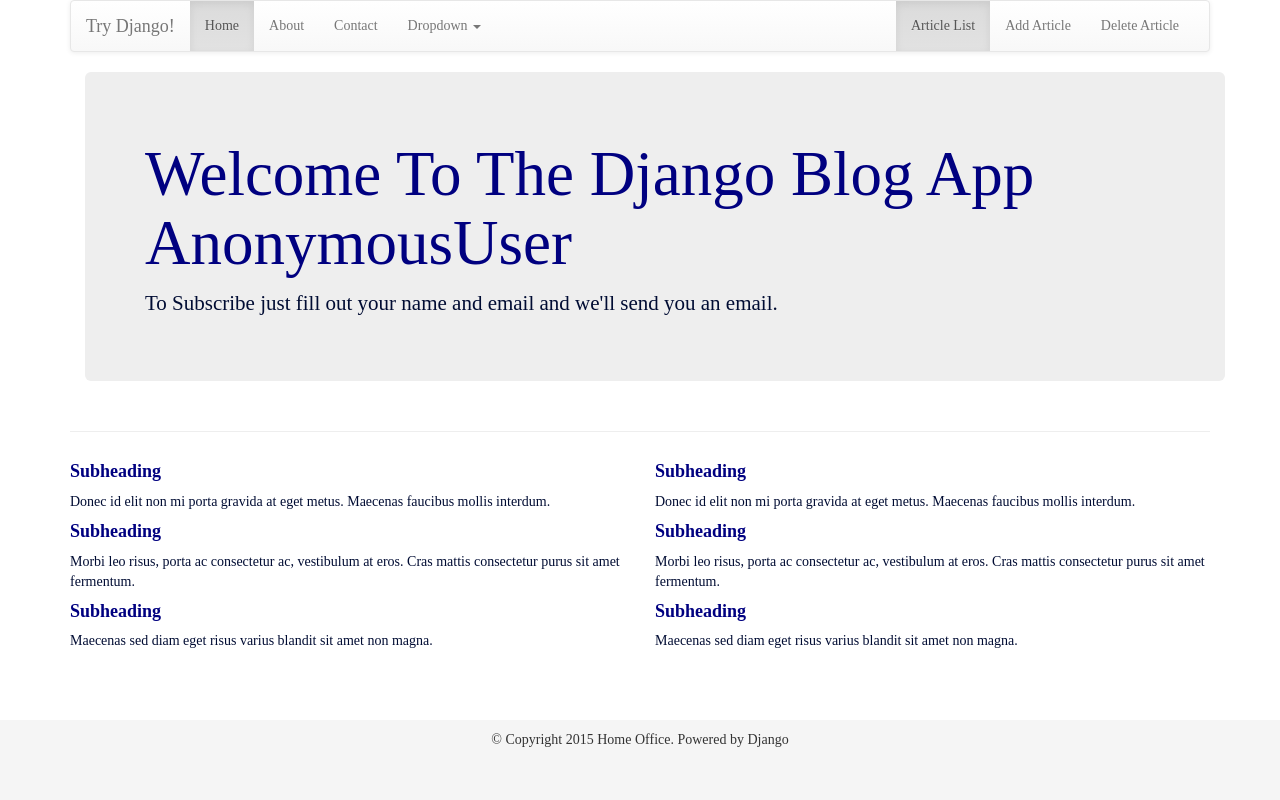
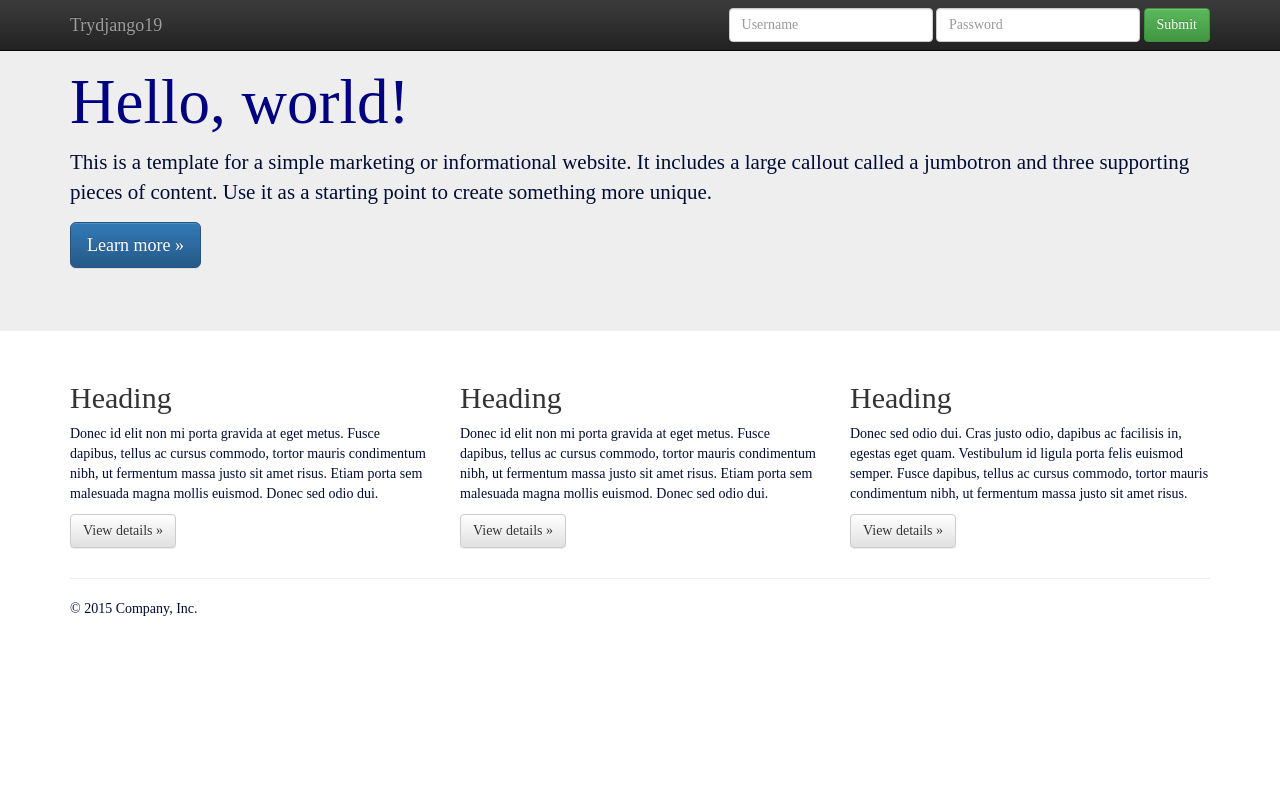
Before and after one commit to chriskavanagh/trydjango19, a Django app: template src/templates/home.html in a window 1280 px wide. Run offline with Django 3.2, Linux system fonts and the light colour scheme; the template is opened without the code that fills it, so the values that code supplies are empty; some libraries are stand-ins or nearby versions.

Commit message:
update sign in view and template

```diff
--- a/src/posts/views.py
+++ b/src/posts/views.py
@@ -10,6 +10,7 @@ from .forms import PostForm
 # Create your views here.
 def post_create(request):
     form = PostForm(request.POST or None)
+    print form
     if form.is_valid():
         f = form.save(commit=False)
         f.save()
--- a/src/templates/base.html
+++ b/src/templates/base.html
@@ -3,12 +3,15 @@
 <!DOCTYPE html>
 <html lang="en">
   <head>
-    <meta charset="UTF-8">
-    <title>{{ title }}</title>
-    <link href="{% static 'css/favicon.ico' %}" rel="icon">
+    <meta charset="utf-8">
+    <meta http-equiv="X-UA-Compatible" content="IE=edge">
+    <meta name="viewport" content="width=device-width, initial-scale=1">
+    <!-- The above 3 meta tags *must* come first in the head; any other head content must come *after* these tags -->
+    <meta name="description" content="">
+    <meta name="author" content="">
+    <link rel="icon" href="../../favicon.ico">
 
-    <!-- Latest compiled and minified CSS -->
-
+    <title>Jumbotron Template for Bootstrap</title>
 
     <link rel="stylesheet" href="//netdna.bootstrapcdn.com/bootstrap/3.0.3/css/bootstrap.min.css">
     <link rel="stylesheet" href="//netdna.bootstrapcdn.com/bootstrap/3.0.3/css/bootstrap-theme.min.css">
@@ -16,37 +19,31 @@
     <link rel="stylesheet" type="text/css" href="{% static 'css/custom-font.css' %}">
     <link rel="stylesheet" type="text/css" href="{% static 'css/footer.css' %}">
 
+    <!-- IE10 viewport hack for Surface/desktop Windows 8 bug -->
+    <link href="../../assets/css/ie10-viewport-bug-workaround.css" rel="stylesheet">
+
+    <!-- Custom styles for this template -->
+    <link href="jumbotron.css" rel="stylesheet">
+
     {% block css %}  {% endblock %}
 
-
-{% comment %}
-
-<style type="text/css">
-      hr {
-        border: 0;
-        width: 80%;
-        color: #f00;
-        background-color: #f00;
-        height: 5px;
-
-         }
-    </style>
-
-{% endcomment %}
-
-  {% block js %}
-      <script src="https://ajax.googleapis.com/ajax/libs/jquery/1.11.3/jquery.min.js"></script>
-      <script src="{% static 'js/ajax.js' %}"></script>
-  {% endblock %}
+    {% block js %} {% endblock %}
 
   </head>
 
   <body>
-<!-- Container Class -->
+  <!-- messages -->
+    {% if messages %}
+        <ul class="messages">
+            {% for message in messages %}
+              <li{% if message.tags %} class="alert alert-{{ message.tags }}"{% endif %}>{{ message }}</li>
+            {% endfor %}
+        </ul>
+    {% endif %}
+<!-- end messages -->
+
+    <nav class="navbar navbar-inverse navbar-fixed-top">
       <div class="container">
-      <!-- Static navbar -->
-      <nav class="navbar navbar-default">
-        <div class="container-fluid">
         <div class="navbar-header">
           <button type="button" class="navbar-toggle collapsed" data-toggle="collapse" data-target="#navbar" aria-expanded="false" aria-controls="navbar">
             <span class="sr-only">Toggle navigation</span>
@@ -54,73 +51,72 @@
             <span class="icon-bar"></span>
             <span class="icon-bar"></span>
           </button>
-            <a class="navbar-brand" href="#">Try Django!</a>
+          <a class="navbar-brand" href="#">Trydjango19</a>
         </div>
         <div id="navbar" class="navbar-collapse collapse">
-            <ul class="nav navbar-nav">
-              <li class="active"><a href="{% url 'home' %}">Home</a></li>
-              <li><a href="#">About</a></li>
-              <li><a href="#">Contact</a></li>
-              <li class="dropdown">
-                <a href="#" class="dropdown-toggle" data-toggle="dropdown" role="button" aria-haspopup="true" aria-expanded="false">Dropdown <span class="caret"></span></a>
-                <ul class="dropdown-menu">
-                  <li><a href="#">Action</a></li>
-                  <li><a href="#">Another action</a></li>
-                  <li><a href="#">Something else here</a></li>
-                  <li role="separator" class="divider"></li>
-                  <li class="dropdown-header">Nav header</li>
-                  <li><a href="#">Separated link</a></li>
-                  <li><a href="#">One more separated link</a></li>
-                </ul>
-              </li>
-            </ul>
-            <ul class="nav navbar-nav navbar-right">
-              <li class="active"><a href="{% url 'articles' %}">Article List<span class="sr-only">(current)</span></a></li>
-              <li><a href="{% url 'create' %}">Add Article</a></li>
-              <li><a href="#">Delete Article</a></li>
-
-            </ul>
-          </div><!--/.nav-collapse -->
-        </div><!--/.container-fluid -->
-      </nav>
-
-
-{% if messages %}
-    <ul class="messages">
-        {% for message in messages %}
-        <li{% if message.tags %} class="alert alert-{{ message.tags }}"{% endif %}>{{ message }}</li>
-        {% endfor %}
-    </ul>
-    {% endif %}
-
-
-<!--Container Jumbotron- -->
-    {% block jumbotron %}
-
-    {% endblock %}
-<!--End Container Jumbotron- -->
-
-
-<!--Begin Content Block- -->
-    {% block content %}
-
-    {% endblock %}
-<!--End Content Block- -->
-
-
-<!--Footer Class- -->
-  <footer class="footer">
-      <div class="container center-text">
-        <p class="text-muted"><center>© Copyright 2015 Home Office. Powered by Django</center></p>
-      </div>
-  </footer>
-<!--End Footer Class- -->
-
-    <!-- Latest compiled and minified JavaScript -->
-    <script src="//netdna.bootstrapcdn.com/bootstrap/3.0.3/js/bootstrap.min.js"></script>
 
 
 
-    <!--<script src="{% static 'js/jquery-1.11.3.js' %}"></script>-->
+          <form class="navbar-form navbar-right" action="{% url 'login' %}" method="POST">{% csrf_token %}
+            <div class="form-group">
+              <input type="text" placeholder="Username" name="username" class="form-control">
+            </div>
+            <div class="form-group">
+              <input type="password" placeholder="Password" name="password" class="form-control">
+            </div>
+            <input class='btn btn-success' type='submit' value='Submit' />
+          </form>
+
+
+
+        </div><!--/.navbar-collapse -->
+      </div>
+    </nav>
+
+    <!-- Main jumbotron for a primary marketing message or call to action -->
+    <div class="jumbotron">
+      <div class="container">
+        <h1>Hello, world!</h1>
+        <p>This is a template for a simple marketing or informational website. It includes a large callout called a jumbotron and three supporting pieces of content. Use it as a starting point to create something more unique.</p>
+        <p><a class="btn btn-primary btn-lg" href="#" role="button">Learn more &raquo;</a></p>
+      </div>
+    </div>
+
+    <div class="container">
+      <!-- Example row of columns -->
+      <div class="row">
+        <div class="col-md-4">
+          <h2>Heading</h2>
+          <p>Donec id elit non mi porta gravida at eget metus. Fusce dapibus, tellus ac cursus commodo, tortor mauris condimentum nibh, ut fermentum massa justo sit amet risus. Etiam porta sem malesuada magna mollis euismod. Donec sed odio dui. </p>
+          <p><a class="btn btn-default" href="#" role="button">View details &raquo;</a></p>
+        </div>
+        <div class="col-md-4">
+          <h2>Heading</h2>
+          <p>Donec id elit non mi porta gravida at eget metus. Fusce dapibus, tellus ac cursus commodo, tortor mauris condimentum nibh, ut fermentum massa justo sit amet risus. Etiam porta sem malesuada magna mollis euismod. Donec sed odio dui. </p>
+          <p><a class="btn btn-default" href="#" role="button">View details &raquo;</a></p>
+       </div>
+        <div class="col-md-4">
+          <h2>Heading</h2>
+          <p>Donec sed odio dui. Cras justo odio, dapibus ac facilisis in, egestas eget quam. Vestibulum id ligula porta felis euismod semper. Fusce dapibus, tellus ac cursus commodo, tortor mauris condimentum nibh, ut fermentum massa justo sit amet risus.</p>
+          <p><a class="btn btn-default" href="#" role="button">View details &raquo;</a></p>
+        </div>
+      </div>
+
+      <hr>
+
+      <footer>
+        <p>&copy; 2015 Company, Inc.</p>
+      </footer>
+    </div> <!-- /container -->
+
+
+    <!-- Bootstrap core JavaScript
+    ================================================== -->
+    <!-- Placed at the end of the document so the pages load faster -->
+    <script src="https://ajax.googleapis.com/ajax/libs/jquery/1.11.3/jquery.min.js"></script>
+    <script>window.jQuery || document.write('<script src="../../assets/js/vendor/jquery.min.js"><\/script>')</script>
+    <script src="../../dist/js/bootstrap.min.js"></script>
+    <!-- IE10 viewport hack for Surface/desktop Windows 8 bug -->
+    <script src="../../assets/js/ie10-viewport-bug-workaround.js"></script>
   </body>
 </html>
--- a/src/templates/post_detail.html
+++ b/src/templates/post_detail.html
@@ -4,7 +4,7 @@
 
         <h1>{{ title }} is working</h1>
 
-            <a href="{% url 'delete' object.pk %}">{{ object.title }}<br/></a>
+            <a href="{% url 'delete' object.pk %}">{{ object.title }}-(Click To Delete)<br/></a>
             <b>content:</b> {{ object.content }}<br/>
             <b>timestamp:</b> {{ object.timestamp }}<br/>
             <b>updated:</b> {{ object.updated }}<br/>
--- a/src/trydjango19/urls.py
+++ b/src/trydjango19/urls.py
@@ -17,11 +17,14 @@ from django.conf.urls import include, url
 from django.contrib import admin
 from django.conf import settings
 from django.conf.urls.static import static
+from . import views
 
 urlpatterns = [
 
     url(r'^posts/', include('posts.urls')),
     url(r'^admin/', include(admin.site.urls)),
+    url(r'^$', views.HomePageView, name='home'),
+    url(r'^login/$', views.user_login, name='login'),
 
 ]
 
```
Also changed, not shown: src/trydjango19/views.py (added, +28 -0 lines), src/db.sqlite3, 3 other files. Lines whose indentation alone changed are shown as unchanged.
